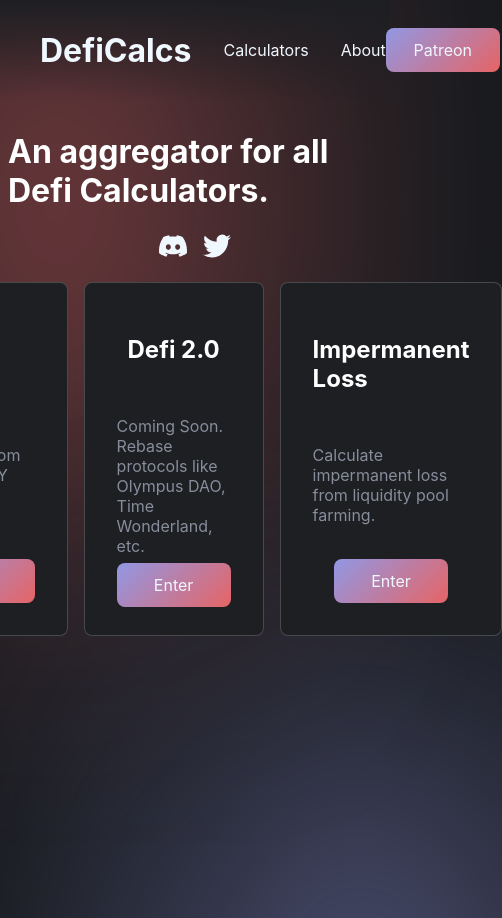
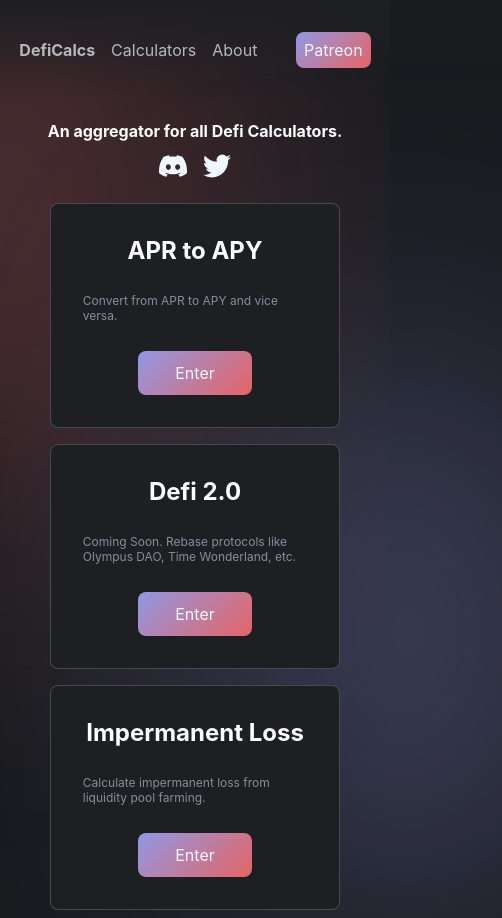
Before and after one commit to tronschell/DefiCalcs, a React (Create React App) app: page / in a window 390 px wide. Shown: the whole page, 502 px wide, since content can reach past the window. Before the commit the page ends 844 px from the top, so only its background shows below. Built offline with nearby package versions, Linux system fonts and the light colour scheme.

Commit message:
optimized some components for mobile devices

```diff
--- a/src/components/Home.js
+++ b/src/components/Home.js
@@ -22,18 +22,18 @@
                 <h2>APR to APY</h2>
                 <p>
                   Convert from APR to APY and vice versa. </p>
-                <NavLink className="nav-button" to="/AprToApy"><div className='header3'>Enter</div></NavLink>
+                <NavLink className="nav-button" to="/AprToApy"><div className='enter'>Enter</div></NavLink>
               </div>
               <div className='card'>
                 <h2>Defi 2.0</h2>
                 <p>Coming Soon. Rebase protocols like Olympus DAO, Time Wonderland, etc.</p>
-                <a href="#"><div className='header3'>Enter</div></a>
+                <a href="#"><div className='enter'>Enter</div></a>
 
               </div>
               <div className='card'>
                 <h2>Impermanent Loss</h2>
                 <p>Calculate impermanent loss from liquidity pool farming.</p>
-                <NavLink className="nav-button" to="/ImpermanentLoss"><div className='header3'>Enter</div></NavLink>
+                <NavLink className="nav-button" to="/ImpermanentLoss"><div className='enter'>Enter</div></NavLink>
               </div>
 
             </div>
--- a/src/components/ImpermanentLoss.js
+++ b/src/components/ImpermanentLoss.js
@@ -1,6 +1,6 @@
 import React, {useState} from 'react';
 import { NavLink } from "react-router-dom";
-import { CgArrowsExchange } from 'react-icons/cg';
+import { BsThreeDots } from 'react-icons/bs';
 import "../static/css/impermanentloss.css"
 
 function ImpermanentLoss(){
@@ -29,7 +29,7 @@
             <div className = "calc-background">
                 <div className="name">
                     <h1>Impermanent Loss</h1>
-                    <NavLink to="/ImpermanentLossAdvanced"><button><CgArrowsExchange size="20" color="white"></CgArrowsExchange></button></NavLink>
+                    <NavLink to="/ImpermanentLossAdvanced"><button><BsThreeDots size="20" color="white"></BsThreeDots></button></NavLink>
 
                 </div>
                 <div className='section'>
--- a/src/components/ImpermanentLossAdvanced.js
+++ b/src/components/ImpermanentLossAdvanced.js
@@ -1,6 +1,6 @@
 import React, {useState} from 'react';
 import { NavLink } from "react-router-dom";
-import { CgArrowsExchange } from 'react-icons/cg';
+import { BsThreeDots } from 'react-icons/bs';
 import "../static/css/impermanentlossadvanced.css"
 
 function ImpermanentLossAdvanced(){
@@ -34,7 +34,7 @@
             <div className = "calc-background">
                 <div className="name">
                     <h1>Impermanent Loss</h1>
-                    <NavLink to="/ImpermanentLoss"><button><CgArrowsExchange size="20" color="white"></CgArrowsExchange></button></NavLink>
+                    <NavLink to="/ImpermanentLoss"><button><BsThreeDots size="20" color="white"></BsThreeDots></button></NavLink>
 
                 </div>
                 <div className='section'>
--- a/src/components/Navigation.js
+++ b/src/components/Navigation.js
@@ -8,13 +8,13 @@
 
         <ul>
           <div className = "header1">
-            <h1>DefiCalcs</h1>
+            <NavLink className="nav-button" to="/"><h1>DefiCalcs</h1></NavLink>
             <NavLink className="nav-button" to="/">Calculators</NavLink>
             <NavLink className="nav-button" to = "/about">About</NavLink>
           </div>
 
 
-          <a href="#">
+          <a className='patreon' href="#">
             <div className = "header3">
             Patreon
             </div>
--- a/src/static/css/aprtoapy.css
+++ b/src/static/css/aprtoapy.css
@@ -18,8 +18,8 @@
 
 }
 
-input{
-    width:20rem;;
+.section input{
+    width:5rem;
     padding:1rem;
     background-color: #1E1F23;
     border: none;
@@ -42,17 +42,23 @@
 }
 
 .name button{
+    width:3rem;
     border-radius: 0.5rem;
     background: linear-gradient(315deg, #e66465, #9198e5);
 }
 
 .name button:hover{
-    border-width: 0.4px;
+    border-width: 1px;
     border-style: solid;
     transition-timing-function: cubic-bezier(0.215, 0.610, 0.355, 1);
 }
 
 .section{
+    width:20rem;
+    display: flex;
+    justify-content: center;
+    align-items: center;
+    flex-wrap: wrap;
     background-color: #1E1F23;
     border-radius: 0.5rem;
     border:1px solid rgba(255, 255, 255, 0.19);
@@ -86,11 +92,10 @@
 .submit:hover{
   display:flex;
   width: 22rem;
-  padding:1rem !important;
   background:linear-gradient(315deg#e66465, #9198e5);
   border-radius:1rem;
   border-color:aliceblue;
-  border-width: 3px;
+  border-width: 1px;
   border-style: solid;
 
 }
--- a/src/static/css/apytoapr.css
+++ b/src/static/css/apytoapr.css
@@ -18,8 +18,8 @@
 
 }
 
-input{
-    width:20rem;;
+.section input{
+    width:5rem;
     padding:1rem;
     background-color: #1E1F23;
     border: none;
@@ -42,18 +42,13 @@
 }
 
 .name button:hover{
-    border-width: 3px;
+    border-width: 1px;
     border-style: solid;
+    border-color:aliceblue;
     transition-timing-function: cubic-bezier(0.215, 0.610, 0.355, 1);
-    padding: 0.25rem;
+    ;
 }
 
-.name button:hover{
-    border-radius:1rem;
-    border-color:aliceblue;
-    transition: 0.5s;
-    transition-timing-function: cubic-bezier(0.215, 0.610, 0.355, 1);
-}
 
 .section{
     background-color: #1E1F23;
@@ -89,11 +84,10 @@
 .submit:hover{
     display:flex;
     width: 22rem;
-  padding:1rem !important;
     background:linear-gradient(315deg#e66465, #9198e5);
     border-radius:1rem;
     border-color:aliceblue;
-  border-width: 3px;
+    border-width: 1px;
     border-style: solid;
 
   }
--- a/src/static/css/background.css
+++ b/src/static/css/background.css
@@ -23,13 +23,13 @@
     z-index:-10;
 }
 
-@media screen and (max-width: 800px) {
+@media screen and (max-width: 768px) {
     .circle1{
         position: absolute;
         margin: -7rem -3rem;
         display:flex;
         border-radius: 50%;
-        width: 50vw;
+        width: 30vw;
         height: 75vh;
         background-color: #e66465;
         filter: blur(9rem);
@@ -38,14 +38,17 @@
 
     .circle2{
         position: fixed;
-        margin: 45rem 16rem;
+        margin: 25rem 20rem;
         display:flex;
         border-radius: 50%;
         overflow: hidden;
-        width: 50vw;
-        height: 75vh;
+        width: 40vw;
+        height: 55vh;
         background-color: #9198e5;
         filter: blur(9rem);
-        z-index:-10;
+        z-index:-1;
+
     }
+
+
 }
--- a/src/static/css/home.css
+++ b/src/static/css/home.css
@@ -6,7 +6,7 @@
     background-attachment: fixed;
   }
 
-  .header3{
+  .enter{
     display:flex;
     width: 90px;
     padding:0.75rem !important;
@@ -16,12 +16,11 @@
     transition-timing-function: cubic-bezier(0.215, 0.610, 0.355, 1);
   }
 
-  .header3:hover{
+  .enter:hover{
     display:flex;
     width: 90px;
-    padding:1rem !important;
-    background: linear-gradient(315deg #e66465, #9198e5);
-    border-radius:1rem;
+    background: linear-gradient(0deg #e66465, #9198e5);
+    border-radius:2rem;
 
   }
 
@@ -80,3 +79,75 @@
   p{
     color:rgb(135, 141, 155);
   }
+
+@media screen and (max-width: 768px){
+  body{
+    background-color: #191B1F;
+    font-family: Inter;
+    background-size: cover;
+    background-repeat: no-repeat;
+    background-attachment: fixed;
+
+  }
+
+  .main-background{
+    display: flex;
+    flex-direction: column;
+  }
+
+  .hero{
+    display: flex;
+    flex-direction: column;
+    width: fit-content;
+    margin: 5% auto;
+    align-items: center;
+    justify-content: center;
+    color:white;
+    z-index: 1;
+  }
+
+  .calc-cards{
+    width:auto;
+    display: flex;
+    flex-direction:column;
+    align-items: center;
+    justify-content: center;
+    overflow-y: auto;
+    gap:1rem;
+    height: 20%;
+   }
+
+   .card{
+    display:flex;
+    width: 60%;
+    height:fit-content;
+    flex-direction: column;
+    align-items: center;
+    gap:1rem;
+    background-color: #1E1F23;
+    padding:2rem;
+    color:white;
+    border:1px solid rgba(255, 255, 255, 0.19);
+    border-radius: 0.5rem;
+  }
+
+  .card p{
+    height: fit-content;
+    font-size:0.75rem;
+  }
+
+  .card nav-button{
+    display:flex;
+    flex-direction: column;
+    background: linear-gradient(315deg, #e66465, #9198e5);
+    border-radius:0.5rem;
+    transition: 0.5s;
+    transition-timing-function: cubic-bezier(0.215, 0.610, 0.355, 1);
+  }
+
+  .card h2{
+    margin:0;
+  }
+
+
+}
--- a/src/static/css/impermanentloss.css
+++ b/src/static/css/impermanentloss.css
@@ -18,8 +18,8 @@
 
 }
 
-input{
-    width:20rem;;
+.section input{
+    width:5rem;
     padding:1rem;
     background-color: #1E1F23;
     border: none;
@@ -55,6 +55,9 @@
 }
 
 .section{
+    display:flex;
+    flex-wrap: wrap;
+    justify-content: space-between;
     background-color: #1E1F23;
     border-radius: 0.5rem;
     border:1px solid rgba(255, 255, 255, 0.19);
@@ -80,23 +83,20 @@
     width:22rem;
     padding:0.75rem !important;
     background: linear-gradient(315deg, #e66465, #9198e5);
-    border-radius:0.5rem;
-    transition: 0.5s;
-    transition-timing-function: cubic-bezier(0.215, 0.610, 0.355, 1);
+
 }
 
 .submit:hover{
     display:flex;
     width: 22rem;
-  padding:1rem !important;
     background:linear-gradient(315deg#e66465, #9198e5);
     border-radius:1rem;
     border-color:aliceblue;
-  border-width: 3px;
+    border-width: 1px;
     border-style: solid;
 
   }
 
 .button p{
-    font-size: 28px;;
+    font-size: 28px;
 }
--- a/src/static/css/navbar.css
+++ b/src/static/css/navbar.css
@@ -6,6 +6,7 @@
     color:aliceblue;
     justify-content: space-around;
     margin: -8px;
+    padding:0;
     background-image: -webkit-gradient(linear, left top, left bottom, from(rgb(30,31,35)), to(rgba(0, 0, 0, 0)));
 
   }
@@ -17,8 +18,53 @@
     gap:2rem;
   }
 
+  .header1 a{
+    text-decoration: none;
+    color:rgb(240, 248, 255, 0.7);
+    transition: 0.5s;
+  }
+
+  .header1 a:hover{
+    text-decoration: none;
+    color:rgb(240, 248, 255, 1);
+  }
+
   a{
     text-decoration: none;
-    color:aliceblue;
+    color:rgb(240, 248, 255);
+  }
 
+
+  @media screen and (max-width: 768px) {
+    .header ul{
+      height: 100px;
+      display:flex;
+      flex-direction: row;
+      align-items: center;
+      color:aliceblue;
+      justify-content: space-around;
+      padding:0;
+      background-image: -webkit-gradient(linear, left top, left bottom, from(rgb(30,31,35)), to(rgba(0, 0, 0, 0)));
+
+    }
+
+    .header ul div{
+      display:flex;
+      justify-content: center;
+      align-items: center;
+      gap:1rem;
+    }
+
+    h1{
+      font-size:1rem;
+    }
+
+    .header3{
+      display:flex;
+      flex-direction: column;
+      background: linear-gradient(315deg, #e66465, #9198e5);
+      border-radius:0.5rem;
+      padding:0.5rem;
+
+    }
   }
```
Lines whose indentation alone changed are shown as unchanged.
